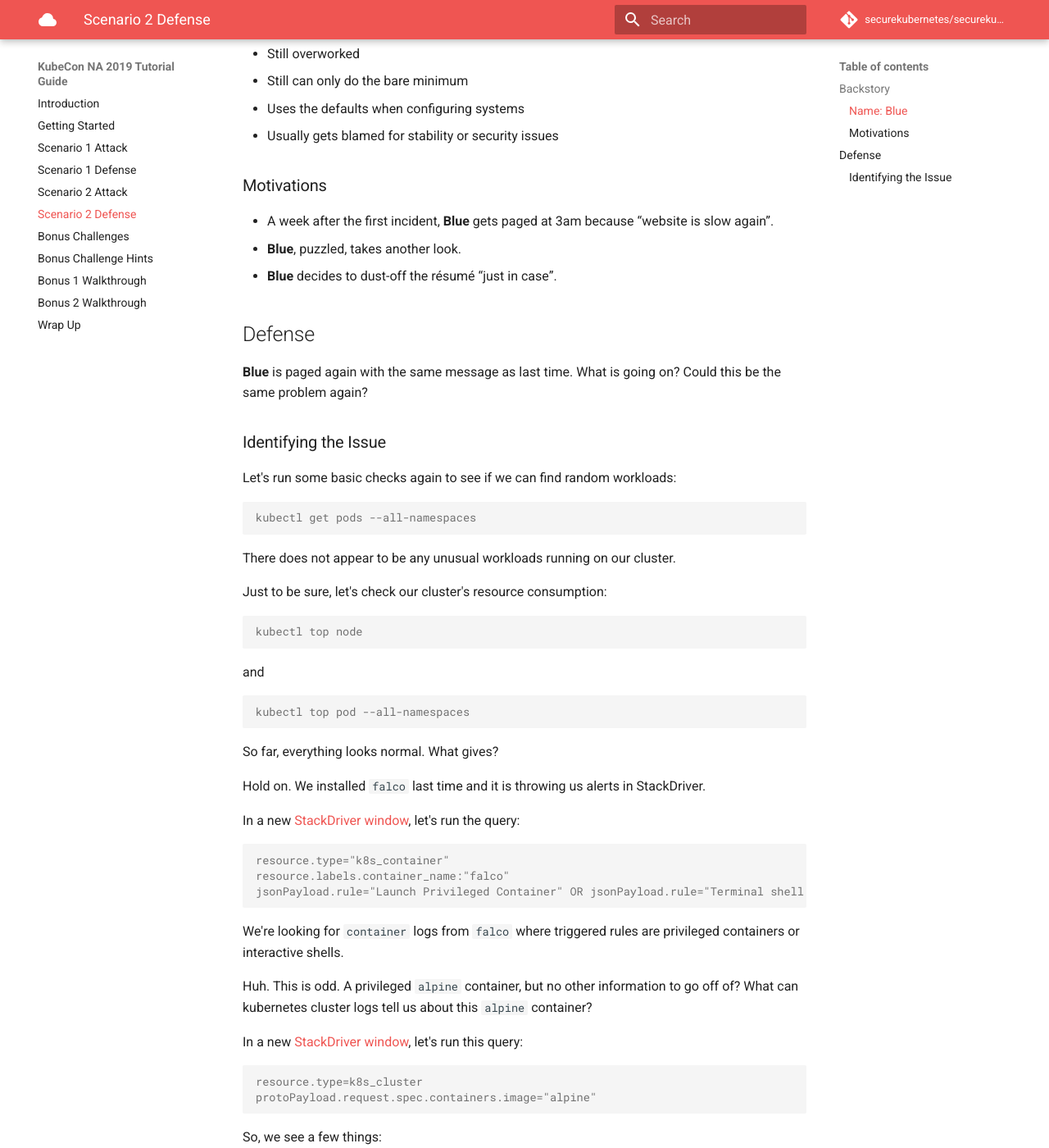
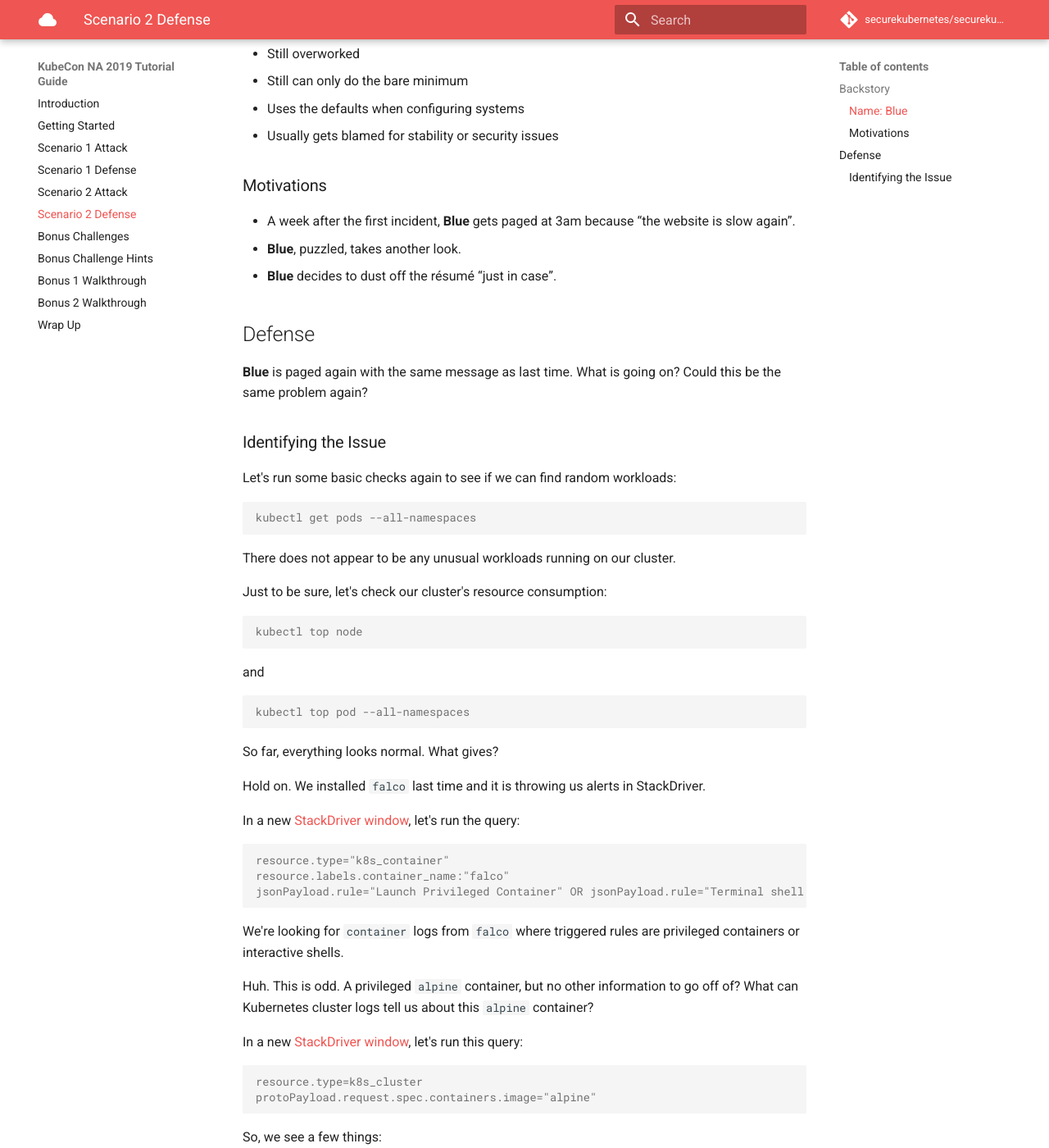
Before and after one commit to securekubernetes/securekubernetes, an MkDocs documentation site: the page built from docs/scenario_2_defense.md, in a window 1280 px wide and 1400 px high, scrolled down 224 px. Shown: the whole window at 82% size. Built offline with MkDocs 1.6.1 and Material for MkDocs 9.7.7, drawn with Linux system fonts in a browser that asks for light colours; comment, search, counter and statistics services are not loaded.

```diff
--- a/docs/scenario_2_defense.md
+++ b/docs/scenario_2_defense.md
@@ -11,9 +11,9 @@
 
 ### Motivations
 
-* A week after the first incident, __Blue__ gets paged at 3am because “website is slow again”.
+* A week after the first incident, __Blue__ gets paged at 3am because “the website is slow again”.
 * __Blue__, puzzled, takes another look.
-* __Blue__ decides to dust-off the résumé “just in case”.
+* __Blue__ decides to dust off the résumé “just in case”.
 
 ## Defense
 
@@ -55,7 +55,7 @@ jsonPayload.rule="Launch Privileged Container" OR jsonPayload.rule="Terminal she
 
 We're looking for `container` logs from `falco` where triggered rules are privileged containers or interactive shells.
 
-Huh. This is odd. A privileged `alpine` container, but no other information to go off of? What can kubernetes cluster logs tell us about this `alpine` container?
+Huh. This is odd. A privileged `alpine` container, but no other information to go off of? What can Kubernetes cluster logs tell us about this `alpine` container?
 
 In a new <a href="https://console.cloud.google.com/logs/viewer" target="_blank">StackDriver window</a>, let's run this query:
 
```
Also changed, not shown: docs/gke.md (+1 -1 lines), docs/scenario_1_attack.md (+1 -1 lines), docs/scenario_1_defense.md (+2 -2 lines), docs/scenario_2_attack.md (+5 -5 lines), 2 other files.
